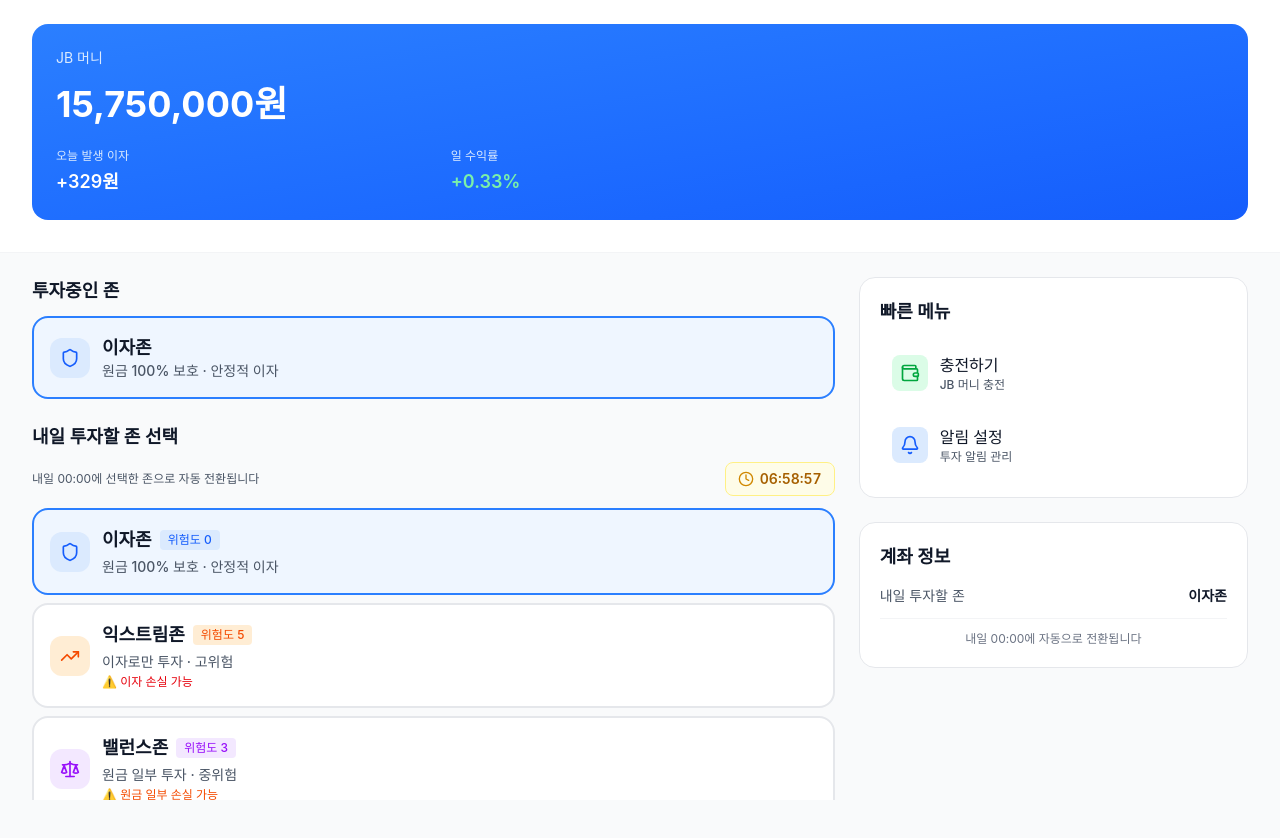
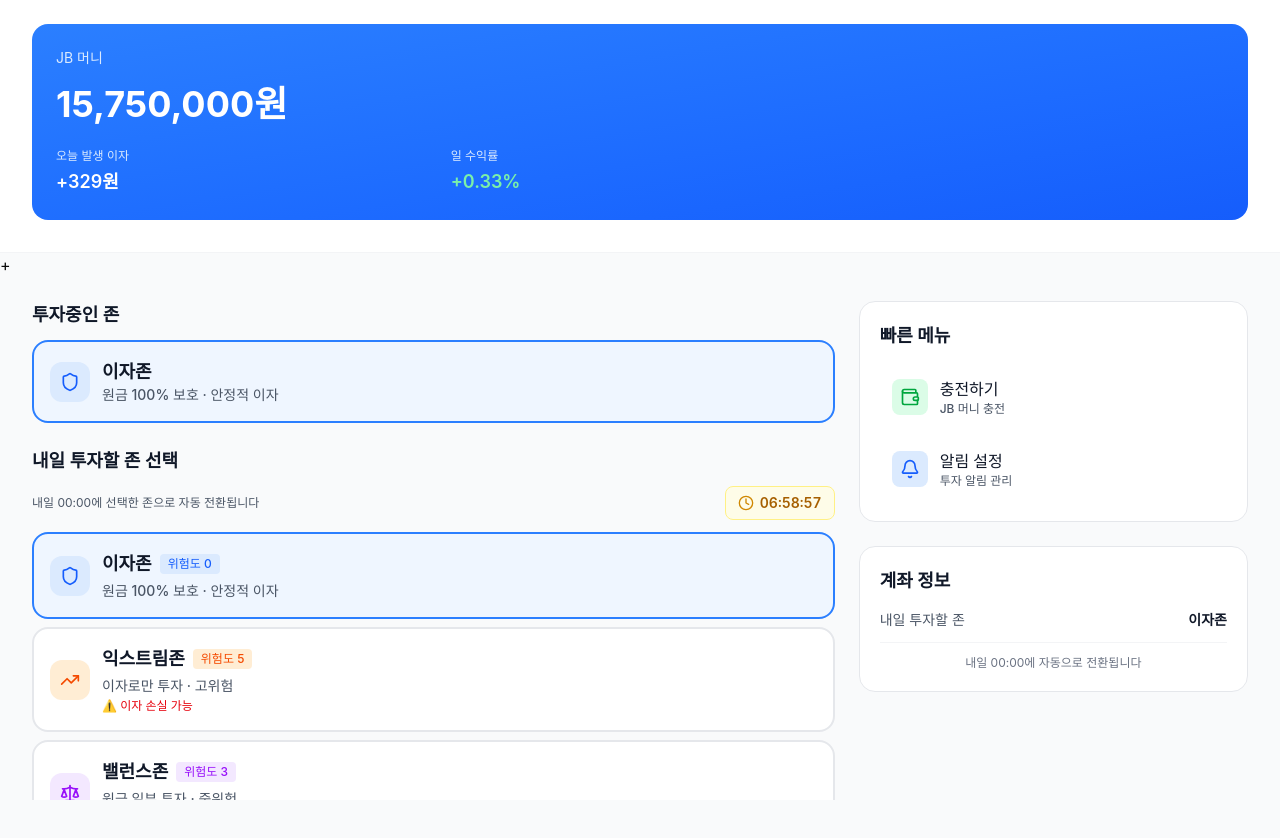
Before and after one commit to Djunnni/BlackSpoonDeveloper, a React (Vite) app: page /#/ in a window 1280 px wide. Shown: the top 838 px of the page. Built offline with nearby package versions, Linux system fonts and the light colour scheme.

Commit message:
스크롤수정 메인

```diff
--- a/src/app/components/MainApp.tsx
+++ b/src/app/components/MainApp.tsx
@@ -266,7 +266,10 @@ export function MainApp() {
         </div>
 
         {/* ✅ 2) 아래만 스크롤되는 영역 */}
-        <div className="flex-1 min-h-0 overflow-y-auto">
+        + <div
+            className="flex-1 min-h-0 overflow-y-auto"
+            style={{ paddingBottom: "calc(env(safe-area-inset-bottom) + 16px)" }}
+          >
           <div className="max-w-screen-xl mx-auto px-4 sm:px-6 lg:px-8 py-6">
             <div className="grid grid-cols-1 lg:grid-cols-3 gap-6">
               <div className="lg:col-span-2 space-y-6">
```
